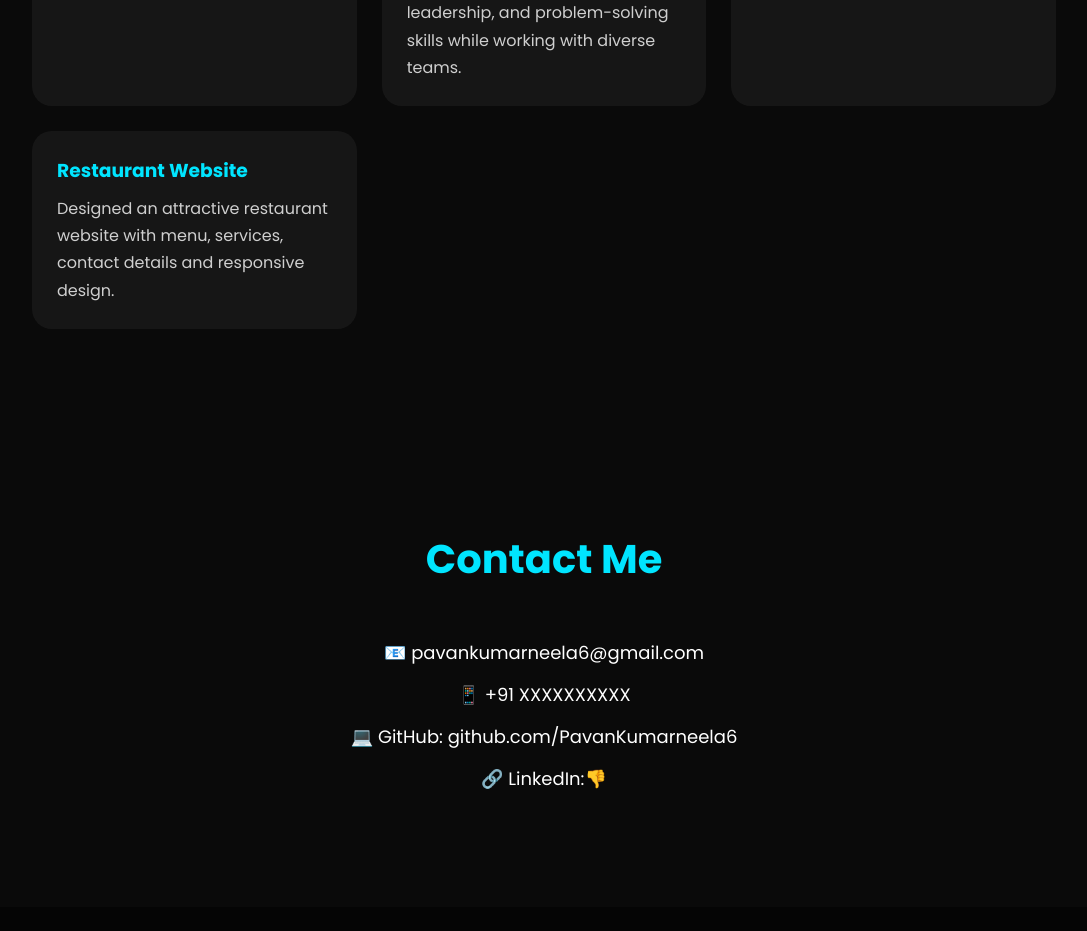
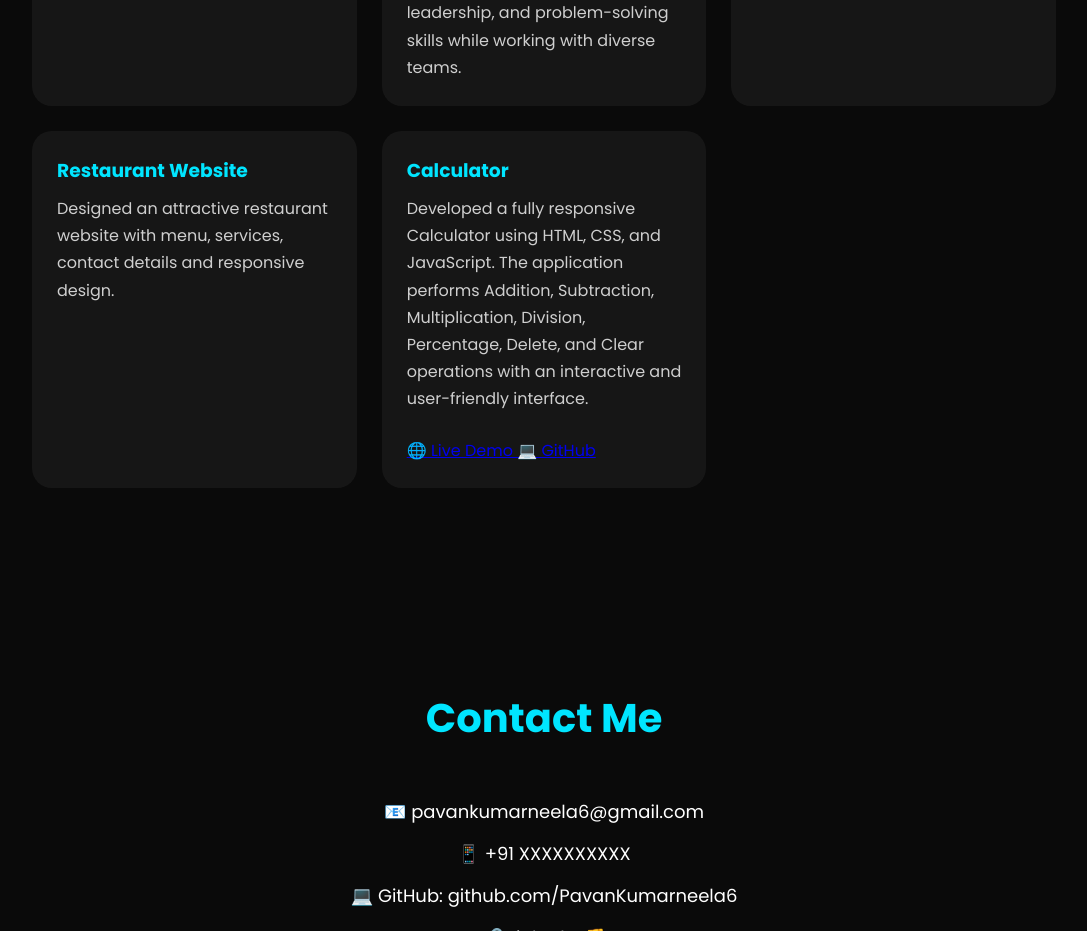
Before and after one commit to pavankumarneela6-code/portfolio, a plain HTML site: page index.html in a window 1280 px wide. Shown: the part 2280-3211 px from the top of the page, without its empty margins (96-1183 px from the left). Drawn offline with Linux system fonts and the light colour scheme.

Commit message:
Update index.html

```diff
--- a/index.html
+++ b/index.html
@@ -354,6 +354,26 @@
                 services, contact details and responsive design.
             </p>
         </div>
+       <div class="project">
+          <h3>Calculator</h3>
+
+          <p>
+              Developed a fully responsive Calculator using HTML, CSS, and
+              JavaScript. The application performs Addition, Subtraction,
+              Multiplication, Division, Percentage, Delete, and Clear
+              operations with an interactive and user-friendly interface.
+          </p>
+
+          <br>
+
+          <a href="https://pavankumarneela6-code.github.io/calculator/" target="_blank" class="project-btn">
+              🌐 Live Demo
+          </a>
+
+          <a href="https://github.com/pavankumarneela6-code/calculator" target="_blank" class="project-btn">
+              💻 GitHub
+          </a>
+      </div>
 
     </div>
 
```
